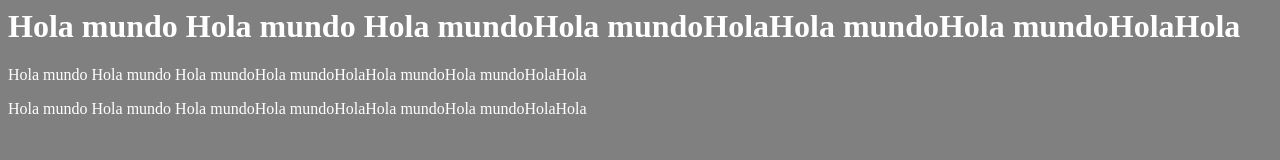
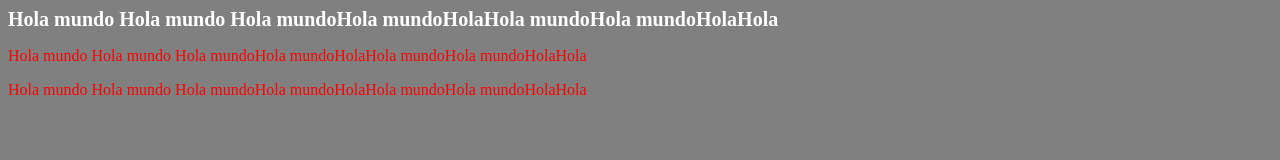
Before and after one commit to gmontes1399/miweb, a plain HTML site: page index.html in a window 1280 px wide. Drawn offline with Linux system fonts and the light colour scheme.

Commit message:
se aplican nuevos estilos a la web

```diff
--- a/css/main.css
+++ b/css/main.css
@@ -3,3 +3,15 @@ body{
 	background: gray;
 	color: white;
 }
+
+h1{
+
+	font-size: 20px;
+	margin-bottom: 10px;
+
+}
+
+p{
+
+	color:red;
+}
```
